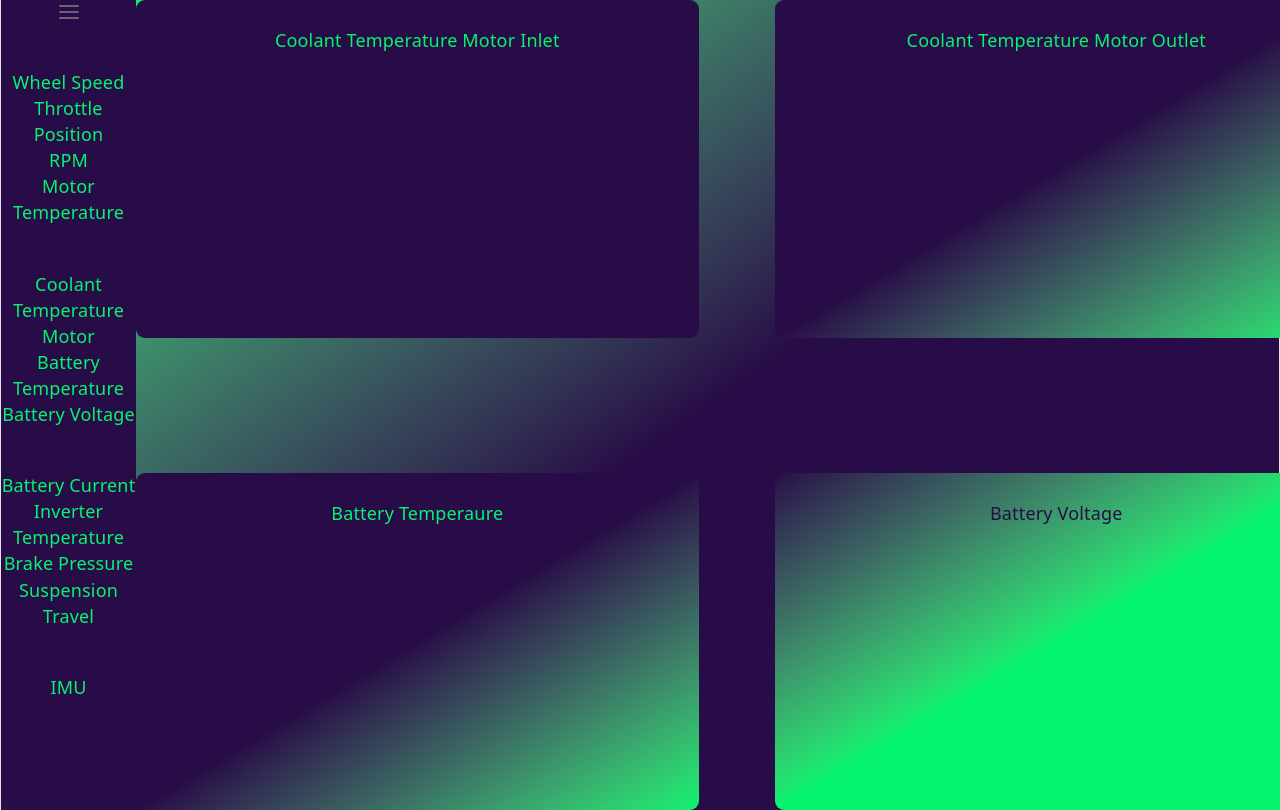
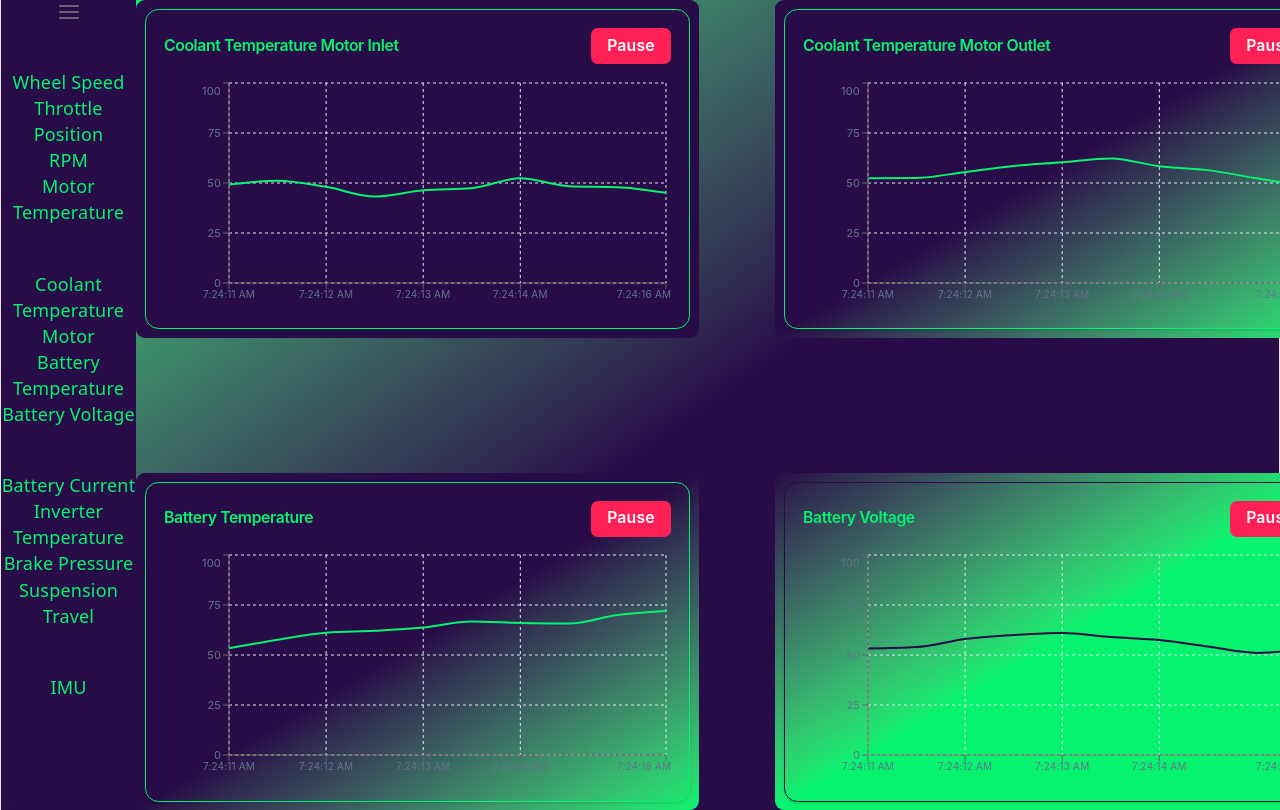
Before and after one commit to Cerberus6958/lynx-lora, a React (Vite) app in the folder frontend/: page /2 in a window 1280 px wide. Shown: the top 810 px of the page. Built offline with nearby package versions, Linux system fonts and the light colour scheme.

Commit message:
Added first iteration of graphs

```diff
--- a/frontend/package.json
+++ b/frontend/package.json
@@ -15,6 +15,7 @@
     "react": "^19.2.8",
     "react-dom": "^19.2.8",
     "react-router": "^7.18.2",
+    "recharts": "^3.10.1",
     "tailwindcss": "^4.3.3"
   },
   "devDependencies": {
--- /dev/null
+++ b/frontend/src/ChartTemplate.tsx
@@ -0,0 +1,52 @@
+import React, { useState, useEffect, useRef } from 'react';
+import { LineChart, Line, XAxis, YAxis, CartesianGrid, Tooltip, ResponsiveContainer } from 'recharts';
+import type { DataPoint } from './SampleData';
+import { StartStopButton } from './templates/StartStopButton';
+
+export default function LiveChart({name, colour}: { name: string, colour: string }) {
+  const [data, setData] = useState<DataPoint[]>([]);
+
+  return (
+    <div className="w-full h-[320px] p-4 rounded-xl border shadow-sm font-sans">
+          <div className="flex items-center justify-between mb-3">
+            <div className="flex items-center gap-2">
+              {/* <span
+                className={`h-2 w-2 rounded-full ${running ? 'bg-emerald-500 animate-pulse' : 'bg-slate-300'}`}
+              /> */}
+              <h3 className="text-sm font-semibold text-[#06f36f] tracking-tight">
+                {name}
+              </h3>
+            </div>
+            {/* <button
+              onClick={() => setRunning(r => !r)}
+              className={`px-3.5 py-1.5 rounded-md text-sm font-semibold text-white transition-colors cursor-pointer
+                ${running ? 'bg-rose-500 hover:bg-rose-600' : 'bg-emerald-500 hover:bg-emerald-600'}`}
+            >
+              {running ? 'Pause' : 'Resume'}
+            </button> */}
+            <StartStopButton data={data} setData={setData}></StartStopButton>
+          </div>
+      {/* <StartStopButton data={data} setData={setData}></StartStopButton> */}
+      <ResponsiveContainer width="100%" height="85%">
+        <LineChart data={data}>
+          <CartesianGrid strokeDasharray="3 3" stroke="#e2e8f0" />
+          <XAxis dataKey="time" tick={{ fontSize: 10, fill: '#64748b' }} minTickGap={30} />
+          <YAxis domain={[0, 100]} tick={{ fontSize: 11, fill: '#64748b' }} />
+          <Tooltip
+            contentStyle={{ borderRadius: 8, border: '1px solid #e2e8f0', fontSize: 12 }}
+          />
+          <Line
+            type="monotone"
+            dataKey="value"
+            stroke={colour}
+            strokeWidth={2}
+            dot={false}
+            isAnimationActive={false} // avoids lag/flicker on rapid updates
+          />
+        </LineChart>
+      </ResponsiveContainer>
+    </div>
+  );
+}
+
+// export default LiveChart;
--- a/frontend/src/Page1.tsx
+++ b/frontend/src/Page1.tsx
@@ -1,4 +1,5 @@
 import { useState, useEffect } from 'react'
+import ChartTemplate from './ChartTemplate';
 
 function Page1() {
   return (
@@ -6,10 +7,18 @@ function Page1() {
       <div className='min-h-screen bg-gradient-to-br from-[#06f36f] via-[#280c47] to-[#280c47]'>
         <div className='min-h-screen flex justify-center items-center'>
           <div className='grid grid-cols-2 gap-30'>
-            <div className='w-125 h-75 p-6 rounded-lg bg-[#280c47] text-[#06f36f]'>Wheel Speed</div>
-            <div className='w-125 h-75 p-6 rounded-lg bg-gradient-to-br from-[#280c47] via-[#280c47] to-[#06f36f] text-[#06f36f]'>Throttle Position</div>
-            <div className='w-125 h-75 p-6 rounded-lg bg-gradient-to-br from-[#280c47] via-[#280c47] to-[#06f36f] text-[#06f36f]'>RPM</div>
-            <div className='w-125 h-75 p-6 rounded-lg bg-gradient-to-br from-[#280c47] via-[#06f36f] to-[#06f36f] text-[#280c47]'>Motor Temperature</div>
+            <div className='w-125 h-75 p-2 rounded-lg bg-[#280c47] text-[#06f36f]'>
+              <ChartTemplate name='Wheel Speed' colour='#06f36f'></ChartTemplate>
+            </div>
+            <div className='w-125 h-75 p-2 rounded-lg bg-gradient-to-br from-[#280c47] via-[#280c47] to-[#06f36f] text-[#06f36f]'>
+              <ChartTemplate name='Throttle Position' colour='#06f36f'></ChartTemplate>
+            </div>
+            <div className='w-125 h-75 p-2 rounded-lg bg-gradient-to-br from-[#280c47] via-[#280c47] to-[#06f36f] text-[#06f36f]'>
+               <ChartTemplate name='RPM' colour='#06f36f'></ChartTemplate>
+            </div>
+            <div className='w-125 h-75 p-2 rounded-lg bg-gradient-to-br from-[#280c47] via-[#06f36f] to-[#06f36f] text-[#280c47]'>
+               <ChartTemplate name='Motor Temperature' colour='#280c47'></ChartTemplate>
+            </div>
           </div>
         </div>
 
--- a/frontend/src/Page2.tsx
+++ b/frontend/src/Page2.tsx
@@ -1,4 +1,5 @@
 import { useState, useEffect } from 'react'
+import ChartTemplate from './ChartTemplate';
 
 function Page2() {
   return (
@@ -6,10 +7,18 @@ function Page2() {
       <div className='min-h-screen bg-gradient-to-br from-[#06f36f] via-[#280c47] to-[#280c47]'>
         <div className='min-h-screen flex justify-center items-center'>
           <div className='grid grid-cols-2 gap-30'>
-            <div className='w-125 h-75 p-6 rounded-lg bg-[#280c47] text-[#06f36f]'>Coolant Temperature Motor Inlet</div>
-            <div className='w-125 h-75 p-6 rounded-lg bg-gradient-to-br from-[#280c47] via-[#280c47] to-[#06f36f] text-[#06f36f]'>Coolant Temperature Motor Outlet</div>
-            <div className='w-125 h-75 p-6 rounded-lg bg-gradient-to-br from-[#280c47] via-[#280c47] to-[#06f36f] text-[#06f36f]'>Battery Temperaure</div>
-            <div className='w-125 h-75 p-6 rounded-lg bg-gradient-to-br from-[#280c47] via-[#06f36f] to-[#06f36f] text-[#280c47]'>Battery Voltage</div>
+            <div className='w-125 h-75 p-2 rounded-lg bg-[#280c47] text-[#06f36f]'>
+              <ChartTemplate name='Coolant Temperature Motor Inlet' colour='#06f36f'></ChartTemplate>
+            </div>
+            <div className='w-125 h-75 p-2 rounded-lg bg-gradient-to-br from-[#280c47] via-[#280c47] to-[#06f36f] text-[#06f36f]'>
+              <ChartTemplate name='Coolant Temperature Motor Outlet' colour='#06f36f'></ChartTemplate>
+            </div>
+            <div className='w-125 h-75 p-2 rounded-lg bg-gradient-to-br from-[#280c47] via-[#280c47] to-[#06f36f] text-[#06f36f]'>
+               <ChartTemplate name='Battery Temperature' colour='#06f36f'></ChartTemplate>
+            </div>
+            <div className='w-125 h-75 p-2 rounded-lg bg-gradient-to-br from-[#280c47] via-[#06f36f] to-[#06f36f] text-[#280c47]'>
+               <ChartTemplate name='Battery Voltage' colour='#280c47'></ChartTemplate>
+            </div>
           </div>
         </div>
 
--- /dev/null
+++ b/frontend/src/templates/ChartTemplate.tsx
@@ -0,0 +1,77 @@
+import React, { useState, useEffect, useRef } from 'react';
+import { LineChart, Line, XAxis, YAxis, CartesianGrid, Tooltip, ResponsiveContainer } from 'recharts';
+import type { DataPoint } from './SampleData';
+
+const MAX_POINTS = 40;      // how many points stay visible on screen
+const INTERVAL_MS = 500;    // how often a new point arrives
+
+export default function LiveChart() {
+  const [data, setData] = useState<DataPoint[]>([]);
+  const [running, setRunning] = useState(true);
+  const valueRef = useRef(50); // last value, so new points random-walk instead of jumping around
+
+  useEffect(() => {
+    if (!running) return;
+
+    const id = setInterval(() => {
+      // random walk step, clamped so it doesn't drift off screen
+      valueRef.current += (Math.random() - 0.5) * 10;
+      valueRef.current = Math.max(0, Math.min(100, valueRef.current));
+
+      const point = {
+        time: new Date().toLocaleTimeString(),
+        value: Math.round(valueRef.current * 100) / 100,
+      };
+
+      setData(prev => {
+        const next = [...prev, point];
+        return next.length > MAX_POINTS ? next.slice(next.length - MAX_POINTS) : next;
+      });
+    }, INTERVAL_MS);
+
+    return () => clearInterval(id); // cleanup on unmount or when paused
+  }, [running]);
+
+  return (
+    <div className="w-full h-[300px] p-4 bg-gradient-to-br from-[#280c47] via-[#280c47] to-[#06f36f] text-[#06f36f] rounded-xl border border-slate-200 shadow-sm font-sans">
+      <div className="flex items-center justify-between mb-3">
+        <div className="flex items-center gap-2">
+          <span
+            className={`h-2 w-2 rounded-full ${running ? 'bg-emerald-500 animate-pulse' : 'bg-slate-300'}`}
+          />
+          <h3 className="text-sm font-semibold text-slate-800 tracking-tight">
+            Live Data Stream
+          </h3>
+        </div>
+        <button
+          onClick={() => setRunning(r => !r)}
+          className={`px-3.5 py-1.5 rounded-md text-sm font-semibold text-white transition-colors cursor-pointer
+            ${running ? 'bg-rose-500 hover:bg-rose-600' : 'bg-emerald-500 hover:bg-emerald-600'}`}
+        >
+          {running ? 'Pause' : 'Resume'}
+        </button>
+      </div>
+
+      <ResponsiveContainer width="100%" height="85%">
+        <LineChart data={data}>
+          <CartesianGrid strokeDasharray="3 3" stroke="#e2e8f0" />
+          <XAxis dataKey="time" tick={{ fontSize: 10, fill: '#64748b' }} minTickGap={30} />
+          <YAxis domain={[0, 100]} tick={{ fontSize: 11, fill: '#64748b' }} />
+          <Tooltip
+            contentStyle={{ borderRadius: 8, border: '1px solid #e2e8f0', fontSize: 12 }}
+          />
+          <Line
+            type="monotone"
+            dataKey="value"
+            stroke="#6366f1"
+            strokeWidth={2}
+            dot={false}
+            isAnimationActive={false} // avoids lag/flicker on rapid updates
+          />
+        </LineChart>
+      </ResponsiveContainer>
+    </div>
+  );
+}
+
+// export default LiveChart;
--- /dev/null
+++ b/frontend/src/templates/StartStopButton.tsx
@@ -0,0 +1,59 @@
+import React, { useState, useEffect, useRef, type SetStateAction, type Dispatch } from 'react';
+import type { DataPoint } from '../types/SampleData';
+
+const MAX_POINTS = 40;      // how many points stay visible on screen
+const INTERVAL_MS = 500;    // how often a new point arrives
+
+interface StartStopButtonProps {
+  data: DataPoint[];
+  setData: Dispatch<SetStateAction<DataPoint[]>>;
+}
+
+export function StartStopButton({ setData }: StartStopButtonProps) {
+  const [running, setRunning] = useState(true);
+  const valueRef = useRef(50); // last value, so new points random-walk instead of jumping around
+
+  useEffect(() => {
+    if (!running) return;
+
+    const id = setInterval(() => {
+      // random walk step, clamped so it doesn't drift off screen
+      valueRef.current += (Math.random() - 0.5) * 10;
+      valueRef.current = Math.max(0, Math.min(100, valueRef.current));
+
+      const point = {
+        time: new Date().toLocaleTimeString(),
+        value: Math.round(valueRef.current * 100) / 100,
+      };
+
+      setData(prev => {
+        const next = [...prev, point];
+        return next.length > MAX_POINTS ? next.slice(next.length - MAX_POINTS) : next;
+      });
+    }, INTERVAL_MS);
+
+    return () => clearInterval(id); // cleanup on unmount or when paused
+  }, [running]);
+
+    return (
+        <>
+          {/* <div className="flex items-center justify-between mb-3">
+            <div className="flex items-center gap-2">
+              <span
+                className={`h-2 w-2 rounded-full ${running ? 'bg-emerald-500 animate-pulse' : 'bg-slate-300'}`}
+              />
+              <h3 className="text-sm font-semibold text-slate-800 tracking-tight">
+                {name}
+              </h3>
+            </div> */}
+            <button
+              onClick={() => setRunning(r => !r)}
+              className={`px-3.5 py-1.5 rounded-md text-sm font-semibold text-white transition-colors cursor-pointer
+                ${running ? 'bg-rose-500 hover:bg-rose-600' : 'bg-emerald-500 hover:bg-emerald-600'}`}
+            >
+              {running ? 'Pause' : 'Resume'}
+            </button>
+          {/* </div> */}
+        </>
+    )
+}
--- /dev/null
+++ b/frontend/src/types/SampleData.tsx
@@ -0,0 +1,4 @@
+export interface DataPoint {
+  time: string;
+  value: number;
+}
```
Also changed, not shown: frontend/src/Page3.tsx (+16 -4 lines), 1 other file (tests, documents, lock files or other folders).
